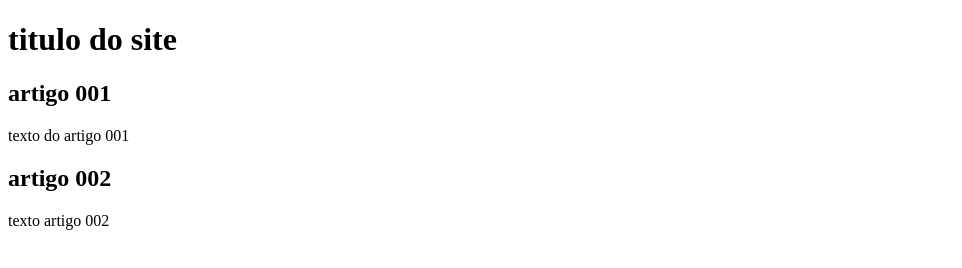
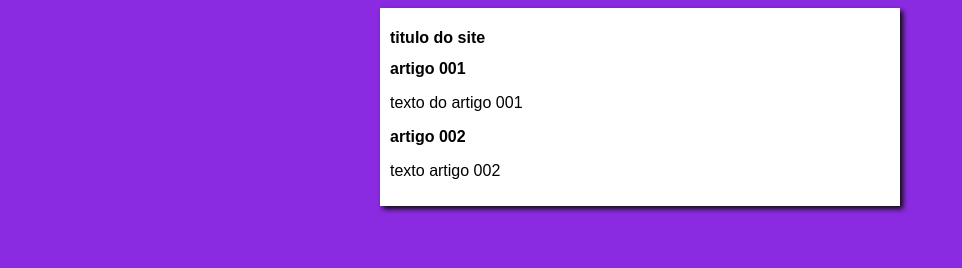
Before and after one commit to thay326/projeto-site-novo, a plain HTML site: page index.html in a window 1280 px wide. Shown: the whole page, without its empty margins (0-962 px from the left). Drawn offline with Linux system fonts and the light colour scheme.

Commit message:
iniciei o desing

```diff
--- /dev/null
+++ b/estilos/style.css
@@ -0,0 +1,16 @@
+* {
+    font-family: Arial, Helvetica, sans-serif;
+    font-size: 16px;
+}
+
+body {
+    background-color: blueviolet;
+
+}
+main {
+    background-color: white;
+    width: 500px;
+    margin: auto;
+    padding: 10px;
+    box-shadow: 3px 3px 5px rgb(12, 11, 11);
+}
--- a/index.html
+++ b/index.html
@@ -5,6 +5,7 @@
     <meta http-equiv="X-UA-Compatible" content="IE=edge">
     <meta name="viewport" content="width=device-width, initial-scale=1.0">
     <title>titulo do site</title>
+    <link rel="stylesheet" href="estilos/style.css">
 </head>
 <body>
    <main>
```
